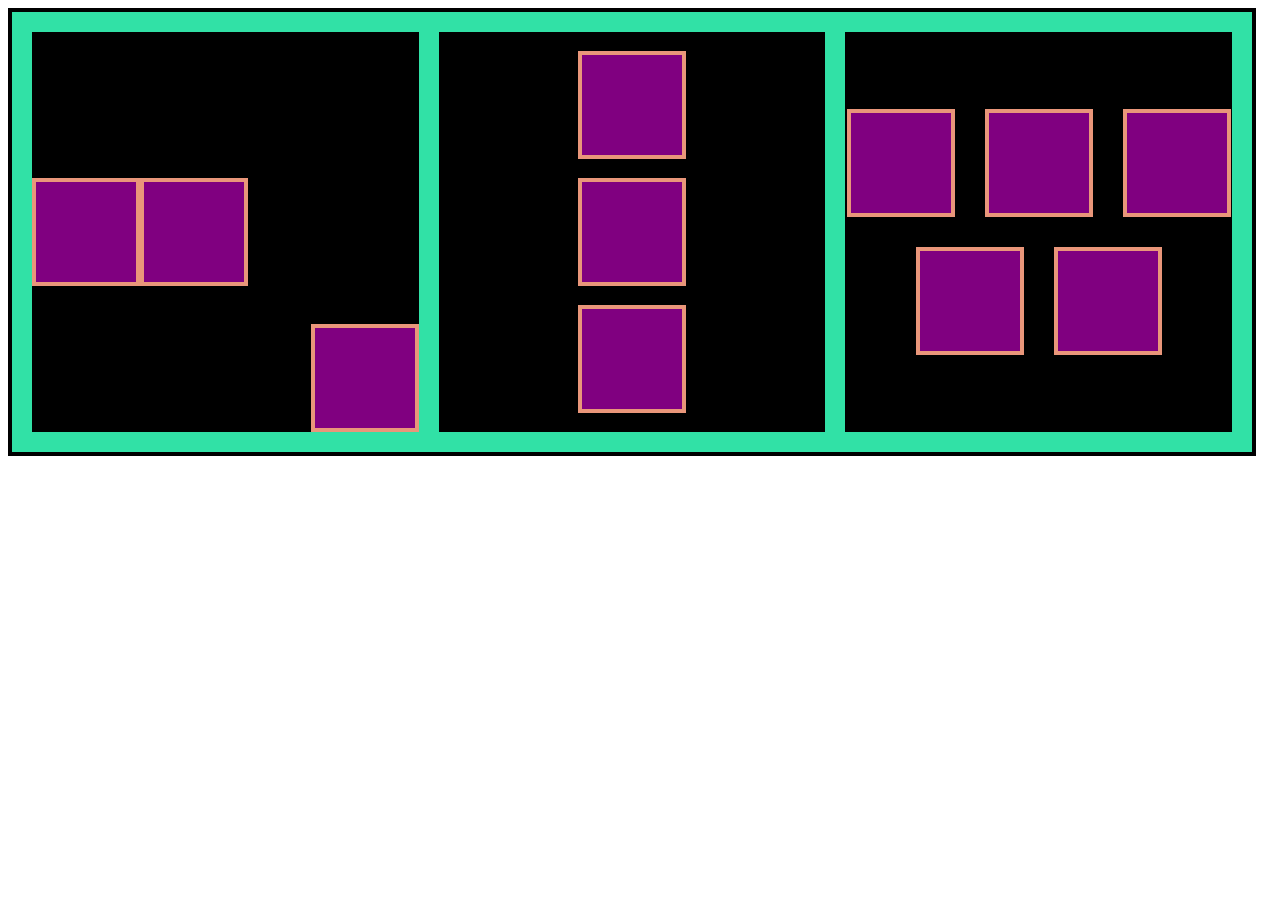
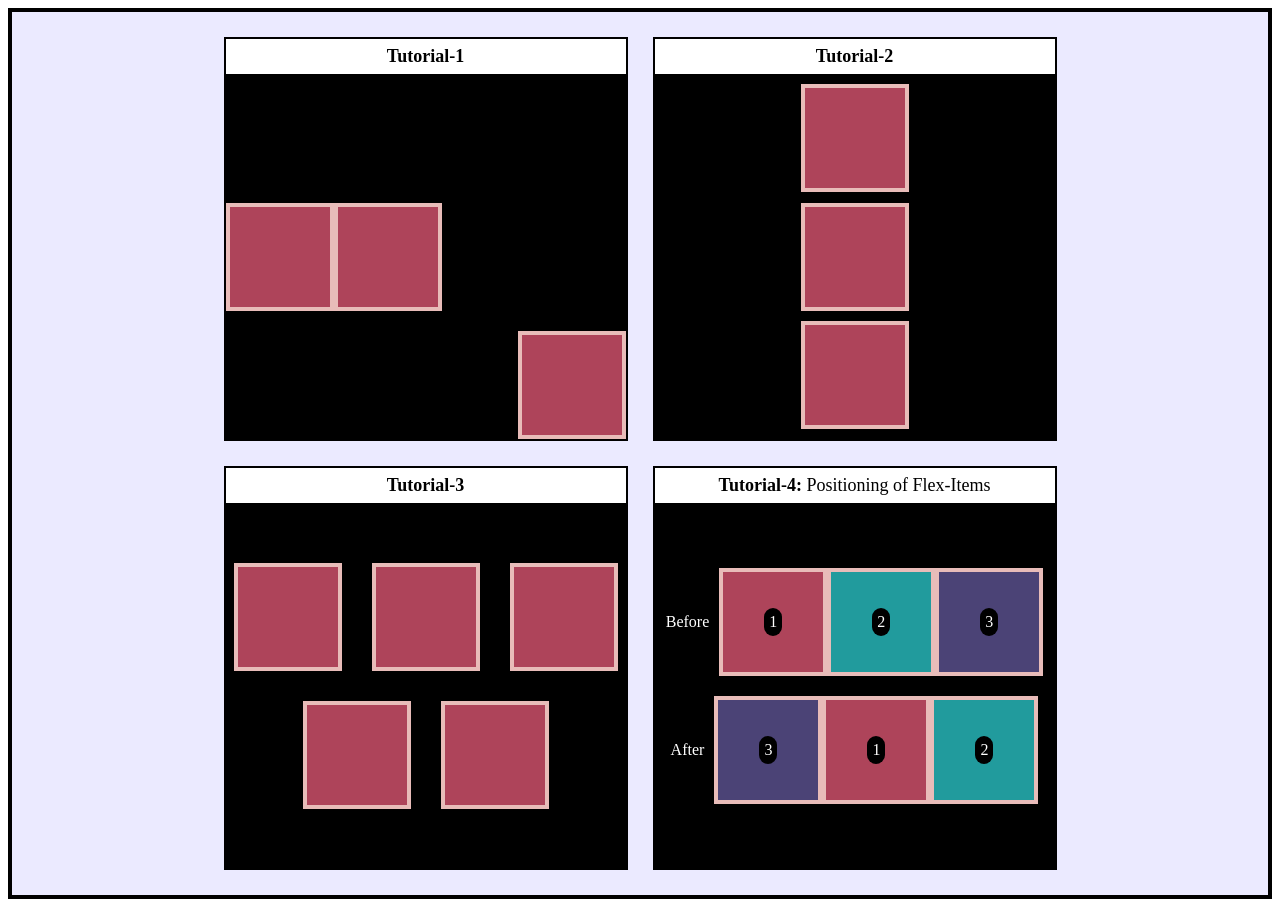
Before and after one commit to jaiminjariwala/html_css, a plain HTML site: page Flexbox_Tutorial/index.html in a window 1280 px wide. Before the commit the page ends 800 px from the top, so only its background shows below. Drawn offline with Linux system fonts and the light colour scheme.

Commit message:
added flex positioning

```diff
--- a/Flexbox_Tutorial/index.html
+++ b/Flexbox_Tutorial/index.html
@@ -4,21 +4,35 @@
         <link rel="stylesheet" href="style.css">
     </head>
     <body>
-        <div class="box-tuto">
+        <div class="div1">
             <!-- Flexbox is all about Parent and child element -->
+            <div class="box-tuto1">
+                <div class="text-div">
+                    Tutorial-1
+                </div>
                 <div class="boxes">    <!-- Parent Element (Flex Container)-->
                     <!-- Below are the Flex Items -->
                     <div class="box--1"></div>  <!-- These are child elements -->
                     <div class="box--2"></div>
                     <div class="box--3"></div>
                 </div>
+            </div>
 
+            <div class="box-tuto2">
+                <div class="text-div">
+                    Tutorial-2
+                </div>
                 <div class="boxes2">
                     <div class="box--4"></div>
                     <div class="box--5"></div>
                     <div class="box--6"></div>
                 </div>
+            </div>
 
+            <div class="box-tuto3">
+                <div class="text-div">
+                    Tutorial-3
+                </div>
                 <div class="boxes3">
                     <div class="box--7"></div>
                     <div class="box--8"></div>
@@ -27,5 +41,25 @@
                     <div class="box--11"></div>
                 </div>
             </div>
+
+            <div class="box-tuto4">
+                <div class="text-div">
+                    Tutorial-4: <span>Positioning of Flex-Items</span>
+                </div>
+                <div class="boxes4">
+                    <div class="text-div2">Before</div>
+                    <div class="box--12"><div class="text-div3">1</div></div>
+                    <div class="box--13"><div class="text-div3">2</div></div>
+                    <div class="box--14"><div class="text-div3">3</div></div>
+
+                    <div class="text-div2">After</div>
+                    <div class="box--15"><div class="text-div3">1</div></div>
+                    <div class="box--16"><div class="text-div3">2</div></div>
+                    <div class="box--17"><div class="text-div3">3</div></div>
+                </div>
+            </div>
+        </div>
+
+
     </body>
 </html>
--- a/Flexbox_Tutorial/style.css
+++ b/Flexbox_Tutorial/style.css
@@ -1,15 +1,36 @@
-.box-tuto {
-    height: 400px;
-    width: 1200px;
-    background-color: rgb(49, 225, 166);
-    padding: 20px;
+.div1 {
+    background-color: #EBEAFF;
+    margin: 0 auto;
     border: 4px solid black;
 
     display: flex;
+    justify-content: center;
+    column-gap: 25px;
+    padding-bottom: 25px;
+
+    flex-wrap: wrap;
 }
 
 
-/* Tutorial-1 */
+/* <======================== Tutorial-1 ========================> */
+.box-tuto1, .box-tuto2, .box-tuto3, .box-tuto4 {
+    height: 400px;
+    width: 400px;
+    border: 2px solid black;
+    margin-top: 25px;
+    display: flex;  /* Initially, Tutorial-1 text and div element in index.html file took entire block but after applying display:flex, div element came besides "Tutorial-1" text. */
+
+    flex-direction: column;
+}
+
+.text-div {
+    padding: 7px;
+    background-color: white;
+    text-align: center;
+    font-weight: 700;
+    font-size: large;
+}
+
 .boxes {
     height: 400px;
     width: 400px;
@@ -31,15 +52,15 @@
     */
     height: 100px;
     width: 100px;
-    background-color: purple;
-    border: 4px solid darksalmon;
+    background-color: #AE445A;
+    border: 4px solid #E8BCB9;
 }
 
 .box--3 {
     height: 100px;
     width: 100px;
-    background-color: purple;
-    border: 4px solid darksalmon;
+    background-color: #AE445A;
+    border: 4px solid #E8BCB9;
 
     /* For the flex item, aligning vertically, we have... */
     align-self: end;
@@ -48,12 +69,12 @@
     margin-left: auto;  /* This will create as much margin between itself and the next flex-item as possible! */
 }
 
-/* Tutorial-2 */
+
+/* <======================== Tutorial-2 ========================> */
 .boxes2 {
     height: 400px;
     width: 400px;
     background-color: black;
-    margin-left: 20px;
 
     /* By default, as we've used 'div', the boxes are block element. */
     display: flex;  /* Using, flex, we changed the default display value of div! */
@@ -69,17 +90,16 @@
 .box--4, .box--5, .box--6 {
     height: 100px;
     width: 100px;
-    background-color: purple;
-    border: 4px solid darksalmon;
+    background-color: #AE445A;
+    border: 4px solid #E8BCB9;
 }
 
 
-/* Tutorial-3 */
+/* <======================== Tutorial-3 ========================> */
 .boxes3 {
     height: 400px;
     width: 400px;
     background-color: black;
-    margin-left: 20px;
 
     display: flex;
     flex-wrap: wrap;
@@ -95,9 +115,82 @@
 .box--7, .box--8, .box--9, .box--10, .box--11 {
     height: 100px;
     width: 100px;
-    background-color: purple;
-    border: 4px solid darksalmon;
+    background-color: #AE445A;
+    border: 4px solid #E8BCB9;
 }
 /*
     As we add more flex items, they cram into each other, though we have set the width and height to 100px of all the boxes. So, if we want to keep that 100px width and if we want to get the box to the new line, in case of no space, then... we have to write "flex-wrap: wrap"
 */
+
+
+
+/* <======================== Tutorial-4 ========================> */
+.boxes4 {
+    height: 400px;
+    width: 400px;
+    background-color: black;
+
+    display: flex;
+    flex-wrap: wrap;
+    justify-content: center;
+    align-items: center;
+    align-content: center;
+    row-gap: 20px;
+}
+
+.text-div span {
+    font-weight: 400;
+}
+
+.text-div2 {
+    color: white;
+    margin-right: 10px;
+}
+
+.text-div3 {
+    background-color: black;
+    padding: 5px;
+    border-radius: 40px;
+    color: white;
+}
+
+.box--12, .box--13, .box--14, .box--15, .box--16, .box--17 {
+    height: 100px;
+    width: 100px;
+    background-color: #AE445A;
+    border: 4px solid #E8BCB9;
+    display: flex;
+    justify-content: center;
+    align-items: center;
+}
+
+.box--13 {
+    background-color: #219B9D;
+    border: 4px solid #E8BCB9;
+}
+
+.box--14 {
+    background-color: #4B4376;
+    border: 4px solid #E8BCB9;
+}
+
+.box--15 {
+    background-color: #AE445A;
+    border: 4px solid #E8BCB9;
+
+    order: 2;
+}
+
+.box--16 {
+    background-color: #219B9D;
+    border: 4px solid #E8BCB9;
+
+    order: 3;
+}
+
+.box--17 {
+    background-color: #4B4376;
+    border: 4px solid #E8BCB9;
+
+    order: 1;
+}
```
Lines whose indentation alone changed are shown as unchanged.
